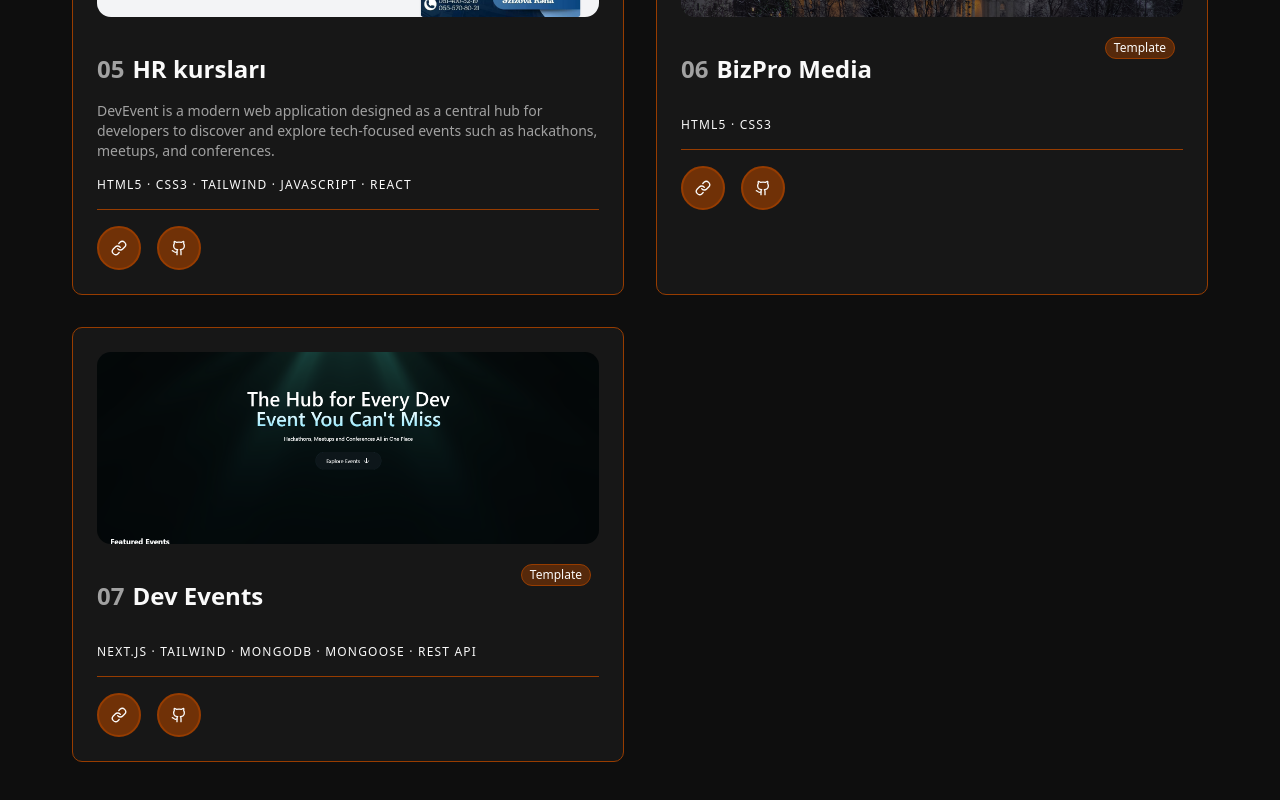
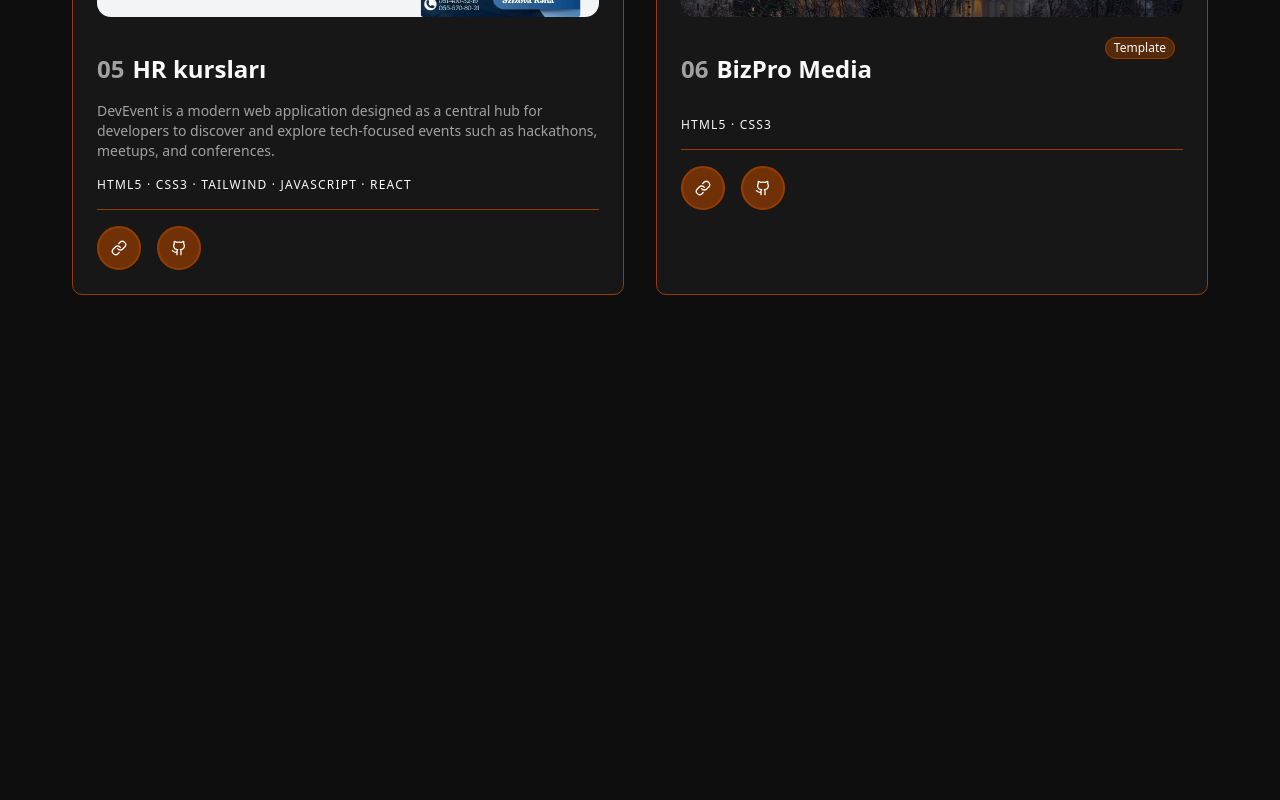
Before and after one commit to Sakiff/portfolio, a React (Vite) app: page /work in a window 1280 px wide. Shown: the part 1522-2322 px from the top of the page. After the commit the page ends 1869 px from the top, so only its background shows below. Built offline with nearby package versions, Linux system fonts and the light colour scheme.

Commit message:
removed devevents project

```diff
--- a/src/data/workCards.ts
+++ b/src/data/workCards.ts
@@ -75,17 +75,5 @@ export const WORK_CARDS: WorkCardItem[] = [
     technologies: "HTML5 · CSS3",
     img: "/assets/bizpro.png",
     template: true,
-  },
-  {
-    number: "07",
-    title: "Dev Events",
-    description:
-      "DevEvent is a modern web application designed as a central hub for developers to discover and explore tech-focused events such as hackathons, meetups, and conferences.",
-    link: "https://devevents-three-ruby.vercel.app/",
-    repoLink: "https://github.com/Sakiff/devevents-next-app",
-    technologies:
-      "Next.js · Tailwind · MongoDB · Mongoose · REST API",
-    img: "/assets/dev_events.png",
-    template: true,
-  },
+  }
 ];
```
Also changed, not shown: public/assets/dev_events.png (deleted).
